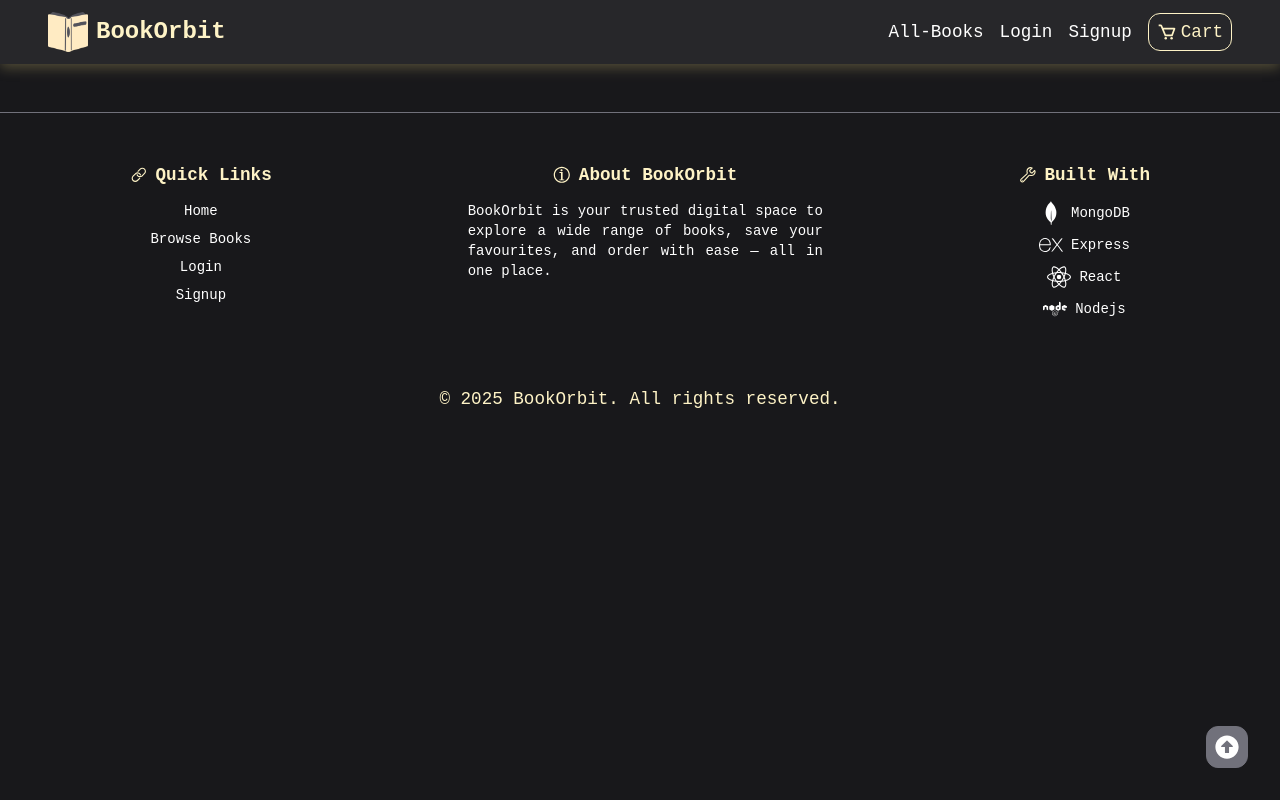
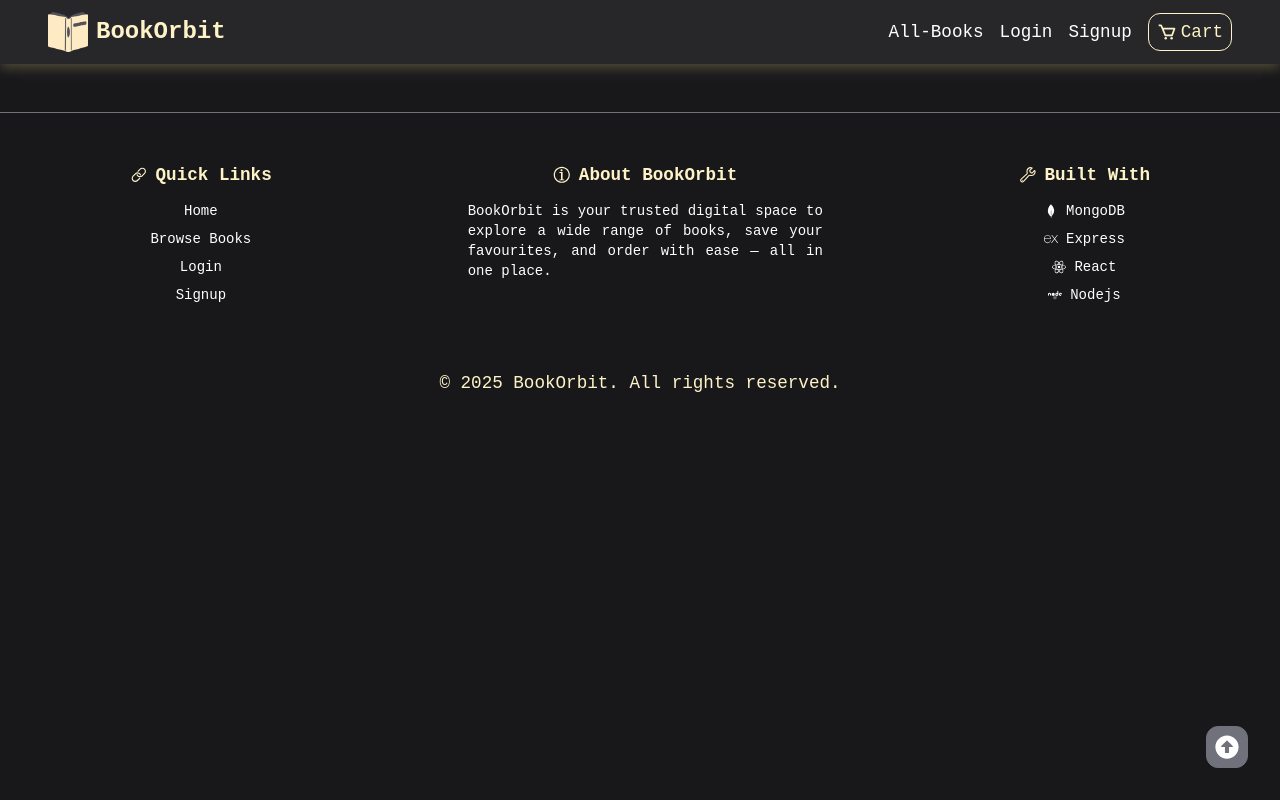
Before and after one commit to AasthaOswal/BookOrbit, a React (Vite) app in the folder frontend/: page /place-order in a window 1280 px wide. Built offline with nearby package versions, Linux system fonts and the light colour scheme; no server answers.

Commit message:
Fixed small UI issue in footer

```diff
--- a/frontend/src/components/Footer/Footer.jsx
+++ b/frontend/src/components/Footer/Footer.jsx
@@ -78,10 +78,10 @@ const Footer=()=>{
                 <span><IoBuildOutline /></span> Built With
               </h4>
               <ul className="text-white text-sm space-y-2 ">
-                <li className="flex justify-center items-center gap-x-2"><span className="text-2xl"><SiMongodb/></span> MongoDB</li>
-                <li className="flex justify-center items-center gap-x-2"><span className="text-2xl"><SiExpress/></span> Express</li>
-                <li className="flex justify-center items-center gap-x-2"><span className="text-2xl"><SiReact/></span> React</li>
-                <li className="flex justify-center items-center gap-x-2"><span className="text-2xl"><FaNode/></span> Nodejs</li>
+                <li className="flex justify-center items-center gap-x-2"><span><SiMongodb/></span> MongoDB</li>
+                <li className="flex justify-center items-center gap-x-2"><span><SiExpress/></span> Express</li>
+                <li className="flex justify-center items-center gap-x-2"><span><SiReact/></span> React</li>
+                <li className="flex justify-center items-center gap-x-2"><span><FaNode/></span> Nodejs</li>
               </ul>
             </div>
           </div>
```
